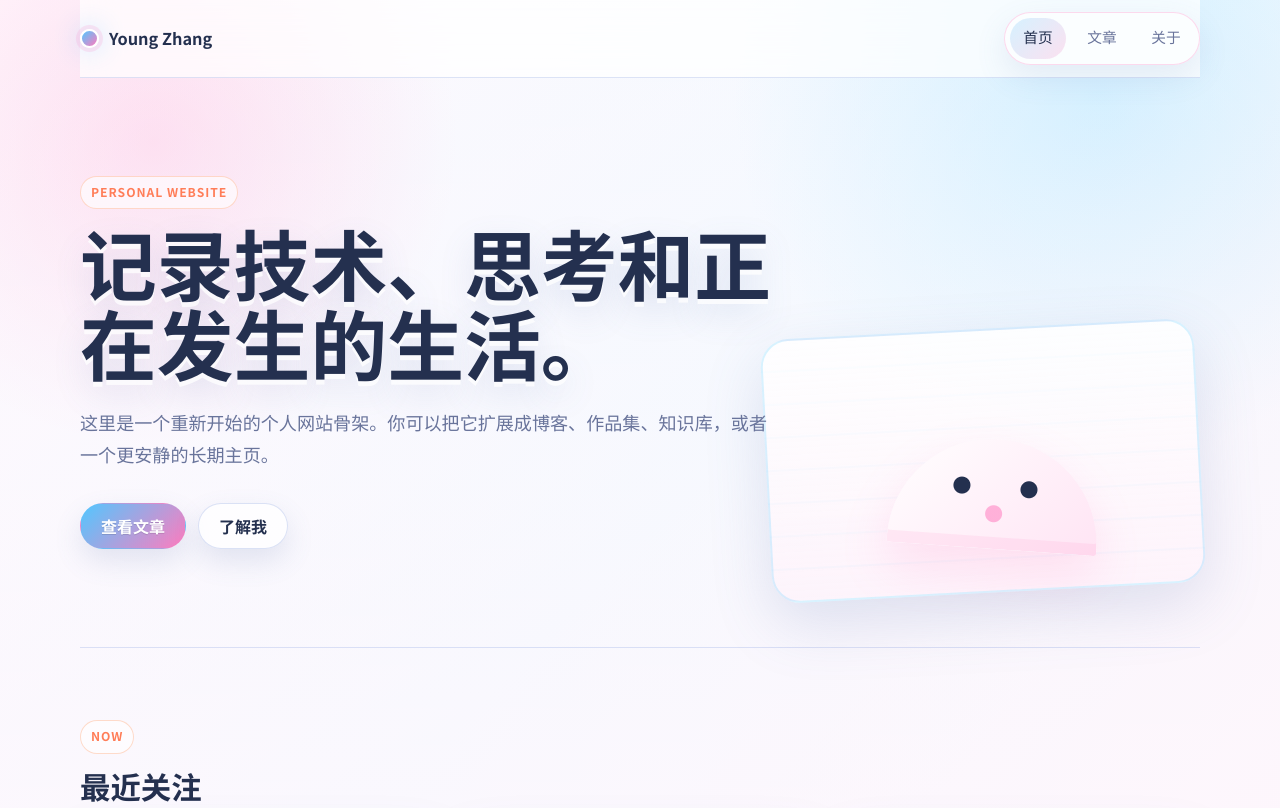
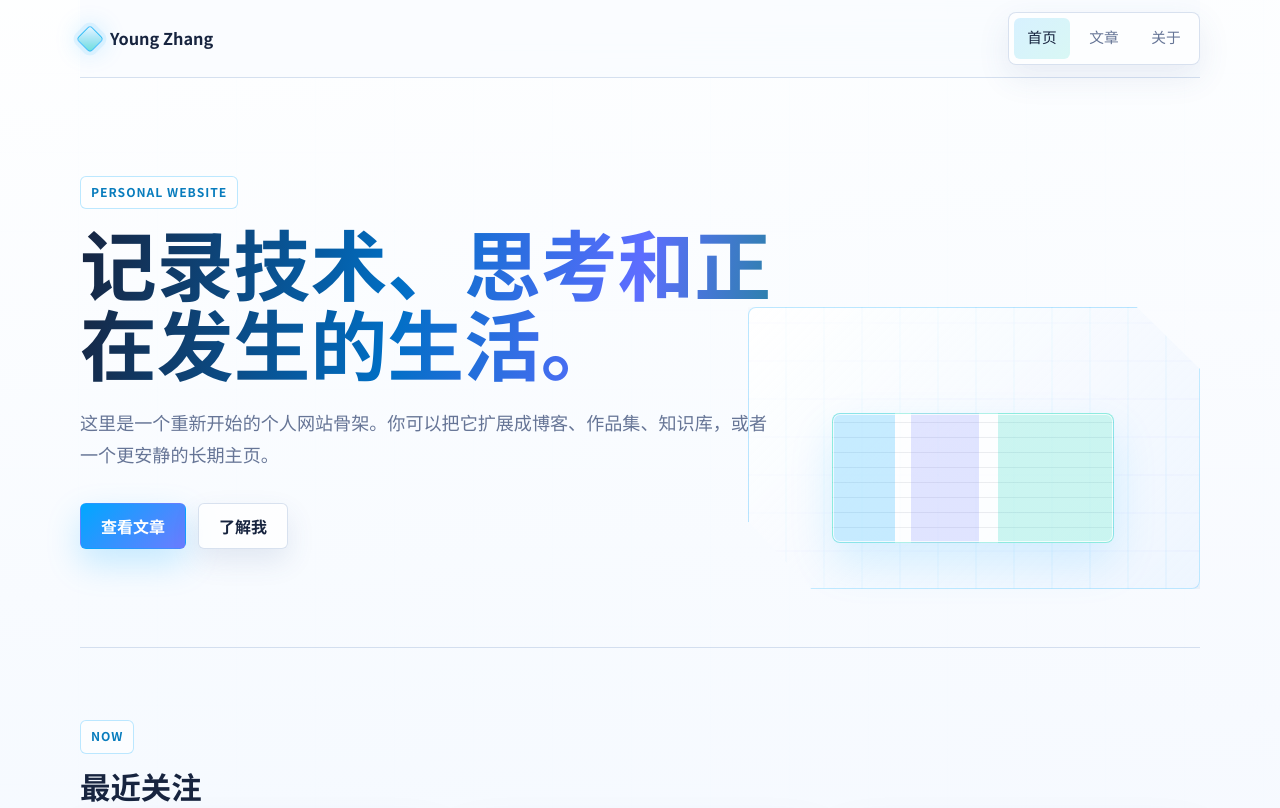
Before and after one commit to Young-Zhang416/Young-Zhang416.github.io, a plain HTML site: page index.html in a window 1280 px wide. Shown: the top 808 px of the page. Drawn offline with Linux system fonts and the light colour scheme.

Commit message:
Switch to light futuristic theme

```diff
--- a/assets/css/site.css
+++ b/assets/css/site.css
@@ -1,17 +1,17 @@
 :root {
   color-scheme: light;
-  --bg: #fff7fd;
-  --bg-soft: #eef8ff;
-  --panel: rgba(255, 255, 255, 0.82);
+  --bg: #f3f8ff;
+  --bg-soft: #e8f2ff;
+  --panel: rgba(255, 255, 255, 0.78);
   --panel-solid: #ffffff;
-  --text: #24304f;
-  --muted: #69749b;
-  --line: rgba(125, 150, 220, 0.26);
-  --accent: #52c7ff;
-  --accent-strong: #ff7cbe;
-  --warm: #ff9f6e;
-  --mint: #61e6c5;
-  --shadow: 0 22px 60px rgba(93, 116, 170, 0.18);
+  --text: #17243f;
+  --muted: #667596;
+  --line: rgba(68, 112, 176, 0.2);
+  --accent: #00a7ff;
+  --accent-strong: #6c7cff;
+  --signal: #19d5bd;
+  --warm: #f59e42;
+  --shadow: 0 22px 60px rgba(55, 91, 145, 0.16);
   --font-sans: "HarmonyOS Sans SC", "MiSans", "PingFang SC", "Microsoft YaHei UI", "Microsoft YaHei", "Noto Sans CJK SC", "Source Han Sans SC", "Segoe UI", sans-serif;
   --font-serif: "Noto Serif CJK SC", "Source Han Serif SC", "Songti SC", "SimSun", serif;
 }
@@ -29,10 +29,10 @@ body {
   min-height: 100%;
   margin: 0;
   background:
-    linear-gradient(180deg, rgba(255, 255, 255, 0.2), rgba(255, 247, 253, 0.92)),
-    radial-gradient(circle at 12% 12%, rgba(255, 124, 190, 0.28), transparent 19rem),
-    radial-gradient(circle at 86% 8%, rgba(82, 199, 255, 0.26), transparent 23rem),
-    linear-gradient(135deg, #fff7fd 0%, #eff8ff 48%, #fff1f8 100%);
+    linear-gradient(180deg, rgba(255, 255, 255, 0.88), rgba(243, 248, 255, 0.96)),
+    repeating-linear-gradient(90deg, transparent 0 78px, rgba(0, 167, 255, 0.055) 78px 79px),
+    repeating-linear-gradient(0deg, transparent 0 78px, rgba(108, 124, 255, 0.045) 78px 79px),
+    linear-gradient(135deg, #f8fbff 0%, #eaf5ff 48%, #f5f0ff 100%);
   color: var(--text);
   font-family: var(--font-sans);
   line-height: 1.78;
@@ -45,33 +45,33 @@ body::before {
   z-index: -1;
   pointer-events: none;
   content: "";
-  background-image:
-    linear-gradient(rgba(97, 130, 200, 0.08) 1px, transparent 1px),
-    linear-gradient(90deg, rgba(97, 130, 200, 0.08) 1px, transparent 1px);
-  background-size: 38px 38px;
-  mask-image: linear-gradient(to bottom, rgba(0, 0, 0, 0.74), transparent 78%);
+  background:
+    linear-gradient(115deg, transparent 0 38%, rgba(0, 167, 255, 0.08) 38% 38.4%, transparent 38.4% 100%),
+    linear-gradient(64deg, transparent 0 58%, rgba(25, 213, 189, 0.075) 58% 58.4%, transparent 58.4% 100%),
+    linear-gradient(180deg, rgba(255, 255, 255, 0.1), rgba(232, 242, 255, 0.64));
 }
 
 body::after {
   position: fixed;
-  top: 104px;
+  top: 128px;
   right: max(18px, calc((100vw - 1120px) / 2));
   z-index: -1;
-  width: min(34vw, 360px);
-  aspect-ratio: 1;
-  border: 2px solid rgba(255, 124, 190, 0.25);
-  border-radius: 48% 52% 42% 58%;
+  width: min(34vw, 390px);
+  height: 250px;
+  border: 1px solid rgba(0, 167, 255, 0.2);
+  border-radius: 8px;
   content: "";
   background:
-    linear-gradient(135deg, rgba(255, 255, 255, 0.76), rgba(255, 255, 255, 0.18)),
-    repeating-linear-gradient(-18deg, transparent 0 18px, rgba(82, 199, 255, 0.1) 18px 20px);
-  box-shadow: 0 28px 70px rgba(255, 124, 190, 0.2);
-  transform: rotate(8deg);
+    linear-gradient(135deg, rgba(255, 255, 255, 0.64), rgba(232, 242, 255, 0.28)),
+    repeating-linear-gradient(90deg, transparent 0 22px, rgba(0, 167, 255, 0.08) 22px 23px),
+    repeating-linear-gradient(0deg, transparent 0 22px, rgba(108, 124, 255, 0.06) 22px 23px);
+  box-shadow: var(--shadow);
+  clip-path: polygon(0 0, 90% 0, 100% 18%, 100% 100%, 10% 100%, 0 82%);
 }
 
 a {
   color: inherit;
-  text-decoration-color: rgba(255, 124, 190, 0.5);
+  text-decoration-color: rgba(0, 167, 255, 0.48);
   text-underline-offset: 0.24em;
 }
 
@@ -90,7 +90,7 @@ a {
   z-index: 10;
   min-height: 78px;
   border-bottom: 1px solid var(--line);
-  background: rgba(255, 255, 255, 0.72);
+  background: rgba(248, 251, 255, 0.74);
   backdrop-filter: blur(18px);
 }
 
@@ -98,37 +98,40 @@ a {
   display: inline-flex;
   align-items: center;
   gap: 10px;
-  color: #24304f;
+  color: var(--text);
   font-size: 1.02rem;
   font-weight: 900;
   text-decoration: none;
 }
 
 .brand::before {
-  width: 15px;
-  height: 15px;
-  border: 2px solid #fff;
-  border-radius: 50%;
+  width: 18px;
+  height: 18px;
+  border: 1px solid rgba(0, 167, 255, 0.6);
+  border-radius: 4px;
   content: "";
-  background: linear-gradient(135deg, var(--accent), var(--accent-strong));
-  box-shadow: 0 0 0 4px rgba(255, 124, 190, 0.16), 0 0 26px rgba(82, 199, 255, 0.46);
+  background:
+    linear-gradient(135deg, rgba(255, 255, 255, 0.92), rgba(232, 242, 255, 0.4)),
+    linear-gradient(135deg, var(--accent), var(--signal));
+  box-shadow: 0 0 0 4px rgba(0, 167, 255, 0.08), 0 0 24px rgba(0, 167, 255, 0.28);
+  transform: rotate(45deg);
 }
 
 .nav {
   display: flex;
-  gap: 8px;
+  gap: 6px;
   padding: 5px;
-  border: 1px solid rgba(255, 124, 190, 0.28);
-  border-radius: 999px;
-  background: rgba(255, 255, 255, 0.58);
-  box-shadow: 0 12px 32px rgba(93, 116, 170, 0.12);
+  border: 1px solid var(--line);
+  border-radius: 8px;
+  background: rgba(255, 255, 255, 0.62);
+  box-shadow: 0 12px 32px rgba(55, 91, 145, 0.1);
   font-size: 0.92rem;
 }
 
 .nav a {
   min-width: 56px;
   padding: 7px 12px;
-  border-radius: 999px;
+  border-radius: 6px;
   color: var(--muted);
   text-align: center;
   text-decoration: none;
@@ -136,7 +139,7 @@ a {
 
 .nav a[aria-current="page"],
 .nav a:hover {
-  background: linear-gradient(135deg, rgba(82, 199, 255, 0.22), rgba(255, 124, 190, 0.22));
+  background: linear-gradient(135deg, rgba(0, 167, 255, 0.15), rgba(25, 213, 189, 0.16));
   color: var(--text);
 }
 
@@ -153,34 +156,34 @@ a {
 .hero::before {
   position: absolute;
   right: 0;
-  bottom: 54px;
-  width: min(42vw, 430px);
-  height: 260px;
-  border: 2px solid rgba(82, 199, 255, 0.22);
-  border-radius: 28px;
+  bottom: 58px;
+  width: min(42vw, 450px);
+  height: 280px;
+  border: 1px solid rgba(0, 167, 255, 0.24);
+  border-radius: 8px;
   content: "";
   background:
-    linear-gradient(180deg, rgba(255, 255, 255, 0.86), rgba(255, 242, 250, 0.7)),
-    repeating-linear-gradient(0deg, transparent 0 31px, rgba(82, 199, 255, 0.14) 31px 33px);
+    linear-gradient(135deg, rgba(255, 255, 255, 0.88), rgba(232, 242, 255, 0.6)),
+    repeating-linear-gradient(90deg, transparent 0 36px, rgba(0, 167, 255, 0.11) 36px 38px),
+    repeating-linear-gradient(0deg, transparent 0 36px, rgba(108, 124, 255, 0.08) 36px 38px);
   box-shadow: var(--shadow);
-  transform: rotate(-3deg);
+  clip-path: polygon(0 0, 86% 0, 100% 22%, 100% 100%, 14% 100%, 0 76%);
 }
 
 .hero::after {
   position: absolute;
-  right: min(8vw, 100px);
-  bottom: 98px;
-  width: 210px;
-  height: 110px;
-  border-radius: 999px 999px 28px 28px;
+  right: min(7vw, 86px);
+  bottom: 104px;
+  width: 280px;
+  height: 128px;
+  border: 1px solid rgba(25, 213, 189, 0.34);
+  border-radius: 8px;
   content: "";
   background:
-    radial-gradient(circle at 34% 44%, #24304f 0 8px, transparent 9px),
-    radial-gradient(circle at 66% 44%, #24304f 0 8px, transparent 9px),
-    radial-gradient(circle at 50% 68%, rgba(255, 124, 190, 0.55) 0 8px, transparent 9px),
-    linear-gradient(135deg, #ffffff, #ffe4f4);
-  box-shadow: inset 0 -12px 0 rgba(255, 124, 190, 0.12), 0 22px 48px rgba(255, 124, 190, 0.18);
-  transform: rotate(4deg);
+    linear-gradient(90deg, rgba(0, 167, 255, 0.22) 0 22%, transparent 22% 28%, rgba(108, 124, 255, 0.2) 28% 52%, transparent 52% 59%, rgba(25, 213, 189, 0.22) 59% 100%),
+    repeating-linear-gradient(0deg, transparent 0 14px, rgba(23, 36, 63, 0.08) 14px 15px),
+    rgba(255, 255, 255, 0.72);
+  box-shadow: inset 0 0 0 1px rgba(255, 255, 255, 0.72), 0 20px 46px rgba(0, 167, 255, 0.14);
 }
 
 .hero-copy {
@@ -194,10 +197,10 @@ a {
   display: inline-flex;
   margin: 0 0 14px;
   padding: 5px 10px;
-  border: 1px solid rgba(255, 159, 110, 0.36);
-  border-radius: 999px;
-  background: rgba(255, 255, 255, 0.62);
-  color: #ff7d58;
+  border: 1px solid rgba(0, 167, 255, 0.26);
+  border-radius: 6px;
+  background: rgba(255, 255, 255, 0.66);
+  color: #087cbd;
   font-size: 0.76rem;
   font-weight: 900;
   letter-spacing: 0.08em;
@@ -219,16 +222,18 @@ h3 {
 }
 
 h1 {
-  max-width: 880px;
+  max-width: 890px;
   margin-bottom: 24px;
-  color: #24304f;
+  color: var(--text);
   font-size: clamp(2.45rem, 6vw, 5.45rem);
   line-height: 1.04;
   letter-spacing: 0;
 }
 
 .hero h1 {
-  text-shadow: 0 5px 0 rgba(255, 255, 255, 0.75), 0 14px 34px rgba(93, 116, 170, 0.18);
+  background: linear-gradient(100deg, #17243f 0%, #006fc5 42%, #5d6dff 72%, #128d7b 100%);
+  background-clip: text;
+  color: transparent;
 }
 
 h2 {
@@ -261,13 +266,13 @@ h3 {
   justify-content: center;
   min-height: 46px;
   padding: 0 20px;
-  border: 1px solid rgba(125, 150, 220, 0.28);
-  border-radius: 999px;
+  border: 1px solid var(--line);
+  border-radius: 6px;
   background: rgba(255, 255, 255, 0.72);
   color: var(--text);
   font-weight: 900;
   text-decoration: none;
-  box-shadow: 0 12px 28px rgba(93, 116, 170, 0.16);
+  box-shadow: 0 12px 28px rgba(55, 91, 145, 0.12);
 }
 
 .button:hover {
@@ -276,9 +281,9 @@ h3 {
 
 .button.primary {
   border-color: transparent;
-  background: linear-gradient(135deg, #52c7ff, #ff7cbe);
+  background: linear-gradient(135deg, var(--accent), var(--accent-strong));
   color: #ffffff;
-  text-shadow: 0 1px 0 rgba(0, 0, 0, 0.12);
+  box-shadow: 0 14px 34px rgba(0, 167, 255, 0.22);
 }
 
 .section,
@@ -305,24 +310,24 @@ h3 {
 .card {
   min-height: 184px;
   padding: 24px;
-  border: 2px solid rgba(255, 255, 255, 0.72);
-  border-radius: 18px;
+  border: 1px solid var(--line);
+  border-radius: 8px;
   background:
-    linear-gradient(160deg, rgba(255, 255, 255, 0.9), rgba(255, 242, 250, 0.72)),
-    linear-gradient(135deg, rgba(82, 199, 255, 0.12), rgba(255, 124, 190, 0.13));
+    linear-gradient(160deg, rgba(255, 255, 255, 0.9), rgba(232, 242, 255, 0.68)),
+    linear-gradient(135deg, rgba(0, 167, 255, 0.1), rgba(108, 124, 255, 0.1));
   box-shadow: var(--shadow);
 }
 
 .card:nth-child(2) {
   background:
-    linear-gradient(160deg, rgba(255, 255, 255, 0.9), rgba(239, 250, 255, 0.72)),
-    linear-gradient(135deg, rgba(97, 230, 197, 0.16), rgba(82, 199, 255, 0.12));
+    linear-gradient(160deg, rgba(255, 255, 255, 0.9), rgba(235, 255, 251, 0.66)),
+    linear-gradient(135deg, rgba(25, 213, 189, 0.13), rgba(0, 167, 255, 0.1));
 }
 
 .card:nth-child(3) {
   background:
-    linear-gradient(160deg, rgba(255, 255, 255, 0.9), rgba(255, 247, 231, 0.72)),
-    linear-gradient(135deg, rgba(255, 159, 110, 0.18), rgba(255, 124, 190, 0.12));
+    linear-gradient(160deg, rgba(255, 255, 255, 0.9), rgba(246, 240, 255, 0.66)),
+    linear-gradient(135deg, rgba(108, 124, 255, 0.12), rgba(245, 158, 66, 0.1));
 }
 
 .card p,
@@ -343,8 +348,8 @@ h3 {
 .post-list {
   overflow: hidden;
   border: 1px solid var(--line);
-  border-radius: 22px;
-  background: rgba(255, 255, 255, 0.58);
+  border-radius: 8px;
+  background: rgba(255, 255, 255, 0.6);
   box-shadow: var(--shadow);
 }
 
@@ -361,11 +366,11 @@ h3 {
 }
 
 .post-item:hover {
-  background: rgba(255, 255, 255, 0.42);
+  background: rgba(232, 242, 255, 0.5);
 }
 
 .post-item:hover h2 a {
-  color: #e85da0;
+  color: #006fc5;
 }
 
 .post-item time {
@@ -380,7 +385,7 @@ h3 {
 
 .post-meta {
   margin-bottom: 6px;
-  color: #ff7d58;
+  color: #087cbd;
   font-size: 0.82rem;
   font-weight: 900;
 }
@@ -413,7 +418,7 @@ h3 {
 
 .article p,
 .article li {
-  color: #38456a;
+  color: #334260;
   font-size: 1.03rem;
 }
 
@@ -444,7 +449,7 @@ h3 {
   body::after,
   .hero::before,
   .hero::after {
-    opacity: 0.26;
+    opacity: 0.22;
   }
 }
 
--- a/index.html
+++ b/index.html
@@ -5,7 +5,7 @@
     <meta name="viewport" content="width=device-width, initial-scale=1">
     <meta name="description" content="Young Zhang 的个人网站，记录技术、阅读和生活观察。">
     <title>Young Zhang</title>
-    <link rel="stylesheet" href="assets/css/site.css?v=anime-20260616">
+    <link rel="stylesheet" href="assets/css/site.css?v=future-20260616">
   </head>
   <body>
     <header class="site-header">
```
Also changed, not shown: about.html (+1 -1 lines), categories/abstract-algebra.html (+1 -1 lines), posts.html (+1 -1 lines), posts/finite-and-cyclic-groups.html (+1 -1 lines), posts/hello-world.html (+1 -1 lines), posts/subgroups-and-homomorphisms.html (+1 -1 lines).
